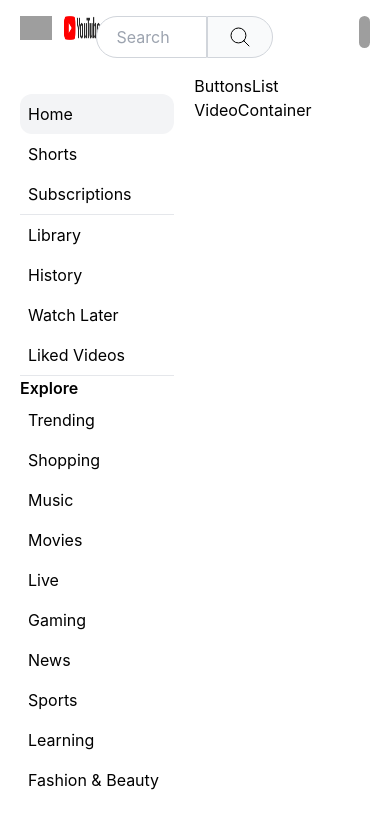
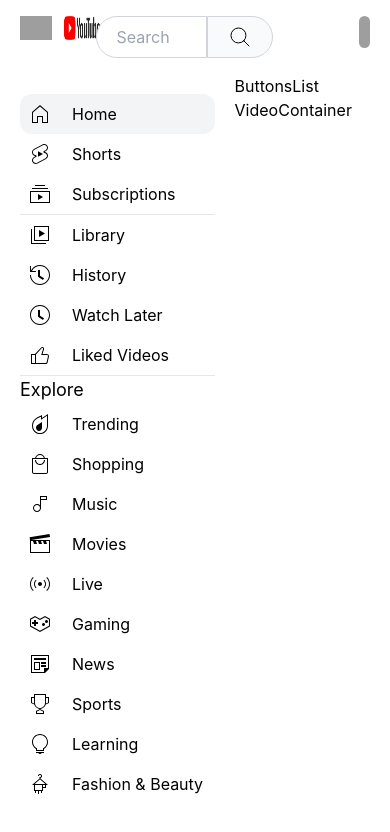
Before and after one commit to niralimamaniya/Viewnix, a React (Create React App) app: page / in a window 390 px wide. Shown: the top 832 px of the page. Built offline with nearby package versions, Linux system fonts and the light colour scheme; grey boxes are pictures that could not be loaded.

Commit message:
Added hamburger menu feature

```diff
--- a/src/components/Header.js
+++ b/src/components/Header.js
@@ -1,14 +1,23 @@
 import React from 'react'
+import { useDispatch } from 'react-redux'
+import { toggleMenu } from '../utils/appSlice';
 
 const Header = () => {
-  return (
+
+    const dispatch = useDispatch();
+
+    const toggleMenuHandler = () => {
+        dispatch(toggleMenu())
+    }
+    return (
     <div className='grid grid-flow-col mx-5 my-2 py-2'>
         <div
             className='flex col-span-1'>
             <img
-                className='h-6'
+                className='h-6 cursor-pointer'
                 src='https://cdn.iconscout.com/icon/free/png-256/free-hamburger-menu-462145.png?f=webp'
                 alt='menu'
+                onClick={() => toggleMenuHandler()}
             />
             <img
                 className='h-6 mx-3'
--- a/src/components/Sidebar.js
+++ b/src/components/Sidebar.js
@@ -1,32 +1,89 @@
 import React from 'react';
+import { useSelector } from 'react-redux';
 const Sidebar = () => {
+
+    const isMenuOpen = useSelector(store => store.app.isMenuOpen);
+
+    // Early return
+    if(!isMenuOpen) return null;
     return (
         <div className='p-5 col-span-1'>
             <ul>
-                <li className='bg-gray-100 rounded-xl p-2 hover:bg-gray-100 cursor-pointer'>Home</li>
-                <li className='rounded-xl p-2 hover:bg-gray-100 cursor-pointer'>Shorts</li>
-                <li className='rounded-xl p-2 hover:bg-gray-100 cursor-pointer'>Subscriptions</li>
+                <li className='bg-gray-100 rounded-xl p-2 hover:bg-gray-100 cursor-pointer flex'>
+                <svg enable-background="new 0 0 24 24"  viewBox="0 0 24 24" focusable="false" className='w-6 h-6 block mr-5'><path d="m12 4.44 7 6.09V20h-4v-6H9v6H5v-9.47l7-6.09m0-1.32-8 6.96V21h6v-6h4v6h6V10.08l-8-6.96z"></path></svg>
+                    Home
+                </li>
+                <li className='rounded-xl p-2 hover:bg-gray-100 cursor-pointer flex'>
+                <svg viewBox="0 0 24 24" focusable="false" className='w-6 h-6 block mr-5'><path d="M10 14.65v-5.3L15 12l-5 2.65zm7.77-4.33-1.2-.5L18 9.06c1.84-.96 2.53-3.23 1.56-5.06s-3.24-2.53-5.07-1.56L6 6.94c-1.29.68-2.07 2.04-2 3.49.07 1.42.93 2.67 2.22 3.25.03.01 1.2.5 1.2.5L6 14.93c-1.83.97-2.53 3.24-1.56 5.07.97 1.83 3.24 2.53 5.07 1.56l8.5-4.5c1.29-.68 2.06-2.04 1.99-3.49-.07-1.42-.94-2.68-2.23-3.25zm-.23 5.86-8.5 4.5c-1.34.71-3.01.2-3.72-1.14-.71-1.34-.2-3.01 1.14-3.72l2.04-1.08v-1.21l-.69-.28-1.11-.46c-.99-.41-1.65-1.35-1.7-2.41-.05-1.06.52-2.06 1.46-2.56l8.5-4.5c1.34-.71 3.01-.2 3.72 1.14.71 1.34.2 3.01-1.14 3.72L15.5 9.26v1.21l1.8.74c.99.41 1.65 1.35 1.7 2.41.05 1.06-.52 2.06-1.46 2.56z"></path></svg>
+                    Shorts
+                </li>
+                <li className='rounded-xl p-2 hover:bg-gray-100 cursor-pointer flex'>
+                <svg enable-background="new 0 0 24 24" viewBox="0 0 24 24" focusable="false" className='w-6 h-6 block mr-5 '><path d="M10 18v-6l5 3-5 3zm7-15H7v1h10V3zm3 3H4v1h16V6zm2 3H2v12h20V9zM3 10h18v10H3V10z"></path></svg>
+                    Subscriptions
+                </li>
             </ul>
             <hr className='border-gray-200 border-1'/>
             <ul>
-                <li className='rounded-xl p-2 hover:bg-gray-100 cursor-pointer'>Library</li>
-                <li className='rounded-xl p-2 hover:bg-gray-100 cursor-pointer'>History</li>
-                <li className='rounded-xl p-2 hover:bg-gray-100 cursor-pointer'>Watch Later</li>
-                <li className='rounded-xl p-2 hover:bg-gray-100 cursor-pointer'>Liked Videos</li>
+                <li className='rounded-xl p-2 hover:bg-gray-100 cursor-pointer flex'>
+                <svg enable-background="new 0 0 24 24" viewBox="0 0 24 24" focusable="false" className='w-6 h-6 block mr-5 '><path d="m11 7 6 3.5-6 3.5V7zm7 13H4V6H3v15h15v-1zm3-2H6V3h15v15zM7 17h13V4H7v13z"></path></svg>
+                    Library
+                </li>
+                <li className='rounded-xl p-2 hover:bg-gray-100 cursor-pointer flex'>
+                <svg className='w-6 h-6 block mr-5 ' viewBox="0 0 24 24" focusable="false"><g><path d="M14.97 16.95 10 13.87V7h2v5.76l4.03 2.49-1.06 1.7zM22 12c0 5.51-4.49 10-10 10S2 17.51 2 12h1c0 4.96 4.04 9 9 9s9-4.04 9-9-4.04-9-9-9C8.81 3 5.92 4.64 4.28 7.38c-.11.18-.22.37-.31.56L3.94 8H8v1H1.96V3h1v4.74c.04-.09.07-.17.11-.25.11-.22.23-.42.35-.63C5.22 3.86 8.51 2 12 2c5.51 0 10 4.49 10 10z"></path></g></svg>
+                    History
+                </li>
+                <li className='rounded-xl p-2 hover:bg-gray-100 cursor-pointer flex'>
+                <svg viewBox="0 0 24 24" focusable="false" className='w-6 h-6 block mr-5 '><path d="M14.97 16.95 10 13.87V7h2v5.76l4.03 2.49-1.06 1.7zM12 3c-4.96 0-9 4.04-9 9s4.04 9 9 9 9-4.04 9-9-4.04-9-9-9m0-1c5.52 0 10 4.48 10 10s-4.48 10-10 10S2 17.52 2 12 6.48 2 12 2z"></path></svg>
+                    Watch Later
+                </li>
+                <li className='rounded-xl p-2 hover:bg-gray-100 cursor-pointer flex'>
+                <svg enable-background="new 0 0 24 24" viewBox="0 0 24 24" focusable="false" className='w-6 h-6 block mr-5 '><path d="M18.77,11h-4.23l1.52-4.94C16.38,5.03,15.54,4,14.38,4c-0.58,0-1.14,0.24-1.52,0.65L7,11H3v10h4h1h9.43 c1.06,0,1.98-0.67,2.19-1.61l1.34-6C21.23,12.15,20.18,11,18.77,11z M7,20H4v-8h3V20z M19.98,13.17l-1.34,6 C18.54,19.65,18.03,20,17.43,20H8v-8.61l5.6-6.06C13.79,5.12,14.08,5,14.38,5c0.26,0,0.5,0.11,0.63,0.3 c0.07,0.1,0.15,0.26,0.09,0.47l-1.52,4.94L13.18,12h1.35h4.23c0.41,0,0.8,0.17,1.03,0.46C19.92,12.61,20.05,12.86,19.98,13.17z"></path></svg>
+                    Liked Videos
+                </li>
             </ul>
             <hr className='border-gray-200 border-1'/>
-            <h1 className='font-semibold'>Explore</h1>
+            <span className='text-lg'>Explore</span>
             <ul>
-                <li className='rounded-xl p-2 hover:bg-gray-100 cursor-pointer'>Trending</li>
-                <li className='rounded-xl p-2 hover:bg-gray-100 cursor-pointer'>Shopping</li>
-                <li className='rounded-xl p-2 hover:bg-gray-100 cursor-pointer'>Music</li>
-                <li className='rounded-xl p-2 hover:bg-gray-100 cursor-pointer'>Movies</li>
-                <li className='rounded-xl p-2 hover:bg-gray-100 cursor-pointer'>Live</li>
-                <li className='rounded-xl p-2 hover:bg-gray-100 cursor-pointer'>Gaming</li>
-                <li className='rounded-xl p-2 hover:bg-gray-100 cursor-pointer'>News</li>
-                <li className='rounded-xl p-2 hover:bg-gray-100 cursor-pointer'>Sports</li>
-                <li className='rounded-xl p-2 hover:bg-gray-100 cursor-pointer'>Learning</li>
-                <li className='rounded-xl p-2 hover:bg-gray-100 cursor-pointer'>Fashion & Beauty</li>
+                <li className='rounded-xl p-2 hover:bg-gray-100 cursor-pointer flex'>
+                <svg enable-background="new 0 0 24 24" viewBox="0 0 24 24" focusable="false" className='w-6 h-6 block mr-5 '><path d="M19 3.87v9.77C19 17.7 15.86 21 12 21s-7-3.3-7-7.37v-.13c0-1.06.22-2.13.62-3.09.5-1.19 1.29-2.21 2.27-2.97.85-.66 1.83-1.14 2.87-1.65.39-.19.77-.38 1.15-.58.36-.19.72-.38 1.08-.56v3.22l1.55-1.04L19 3.87M20 2l-6 4V3c-.85.44-1.7.88-2.55 1.33-1.41.74-2.9 1.34-4.17 2.32-1.13.87-2.02 2.05-2.58 3.37-.46 1.09-.7 2.29-.7 3.48v.14C4 18.26 7.58 22 12 22s8-3.74 8-8.36V2zM9.45 12.89 14 10v5.7c0 1.82-1.34 3.3-3 3.3s-3-1.47-3-3.3c0-1.19.58-2.23 1.45-2.81z"></path></svg>
+                    Trending
+                </li>
+                <li className='rounded-xl p-2 hover:bg-gray-100 cursor-pointer flex'>
+                <svg viewBox="0 0 24 24" focusable="false" className='w-6 h-6 block mr-5'><path d="M7 8c0 2.76 2.24 5 5 5s5-2.24 5-5h-1c0 2.21-1.79 4-4 4s-4-1.79-4-4H7zm9.9-2c-.46-2.28-2.48-4-4.9-4S7.56 3.72 7.1 6H4v14c0 1.1.9 2 2 2h12c1.1 0 2-.9 2-2V6h-3.1zM12 3c1.86 0 3.43 1.27 3.87 3H8.13c.44-1.73 2.01-3 3.87-3zm7 17c0 .55-.45 1-1 1H6c-.55 0-1-.45-1-1V7h14v13z"></path></svg>
+                    Shopping
+                </li>
+                <li className='rounded-xl p-2 hover:bg-gray-100 cursor-pointer flex'>
+                <svg enable-background="new 0 0 24 24" viewBox="0 0 24 24" focusable="false" className='w-6 h-6 block mr-5'><path d="M12 4v9.38c-.73-.84-1.8-1.38-3-1.38-2.21 0-4 1.79-4 4s1.79 4 4 4 4-1.79 4-4V8h6V4h-7zM9 19c-1.66 0-3-1.34-3-3s1.34-3 3-3 3 1.34 3 3-1.34 3-3 3zm9-12h-5V5h5v2z"></path></svg>
+                    Music
+                </li>
+                <li className='rounded-xl p-2 hover:bg-gray-100 cursor-pointer flex'>
+                <svg viewBox="0 0 24 24" focusable="false" className='w-6 h-6 block mr-5'><path d="m22.01 4.91-.5-2.96L1.64 5.19 2 8v13h20V8H3.06l18.95-3.09zM5 9l1 3h3L8 9h2l1 3h3l-1-3h2l1 3h3l-1-3h3v11H3V9h2z"></path></svg>
+                    Movies
+                </li>
+                <li className='rounded-xl p-2 hover:bg-gray-100 cursor-pointer flex'>
+                <svg enable-background="new 0 0 24 24" viewBox="0 0 24 24" focusable="false" className='w-6 h-6 block mr-5'><g><path d="M14 12c0 1.1-.9 2-2 2s-2-.9-2-2 .9-2 2-2 2 .9 2 2zM8.48 8.45l-.71-.7C6.68 8.83 6 10.34 6 12s.68 3.17 1.77 4.25l.71-.71C7.57 14.64 7 13.39 7 12s.57-2.64 1.48-3.55zm7.75-.7-.71.71c.91.9 1.48 2.15 1.48 3.54s-.57 2.64-1.48 3.55l.71.71C17.32 15.17 18 13.66 18 12s-.68-3.17-1.77-4.25zM5.65 5.63l-.7-.71C3.13 6.73 2 9.24 2 12s1.13 5.27 2.95 7.08l.71-.71C4.02 16.74 3 14.49 3 12s1.02-4.74 2.65-6.37zm13.4-.71-.71.71C19.98 7.26 21 9.51 21 12s-1.02 4.74-2.65 6.37l.71.71C20.87 17.27 22 14.76 22 12s-1.13-5.27-2.95-7.08z"></path></g></svg>
+                    Live
+                </li>
+                <li className='rounded-xl p-2 hover:bg-gray-100 cursor-pointer flex'>
+                <svg enable-background="new 0 0 24 24" viewBox="0 0 24 24" focusable="false" className='w-6 h-6 block mr-5'><path d="M10 12H8v2H6v-2H4v-2h2V8h2v2h2v2zm7 .5c0-.83-.67-1.5-1.5-1.5s-1.5.67-1.5 1.5.67 1.5 1.5 1.5 1.5-.67 1.5-1.5zm3-3c0-.83-.67-1.5-1.5-1.5S17 8.67 17 9.5s.67 1.5 1.5 1.5 1.5-.67 1.5-1.5zm-3.03-4.35-4.5 2.53-.49.27-.49-.27-4.5-2.53L3 7.39v6.43l8.98 5.04 8.98-5.04V7.39l-3.99-2.24m0-1.15 4.99 2.8v7.6L11.98 20 2 14.4V6.8L6.99 4l4.99 2.8L16.97 4z"></path></svg>
+                    Gaming
+                </li>
+                <li className='rounded-xl p-2 hover:bg-gray-100 cursor-pointer flex'>
+                <svg enable-background="new 0 0 24 24" viewBox="0 0 24 24" focusable="false" className='w-6 h-6 block mr-5'><path d="M11 11v6H7v-6h4m1-1H6v8h6v-8zM3 3.03V21h14l4-4V3.03M20 4v11.99l-.01.01H16v3.99l-.01.01H4V4h16zm-2 4H6V6h12v2zm0 7h-5v-2h5v2zm0-3h-5v-2h5v2z"></path></svg>
+                    News
+                </li>
+                <li className='rounded-xl p-2 hover:bg-gray-100 cursor-pointer flex'>
+                <svg viewBox="0 0 24 24" focusable="false" className='w-6 h-6 block mr-5'><path d="M18 5V2H6v3H3v6l3.23 1.61c.7 2.5 2.97 4.34 5.69 4.38L8 19v3h8v-3l-3.92-2.01c2.72-.04 4.99-1.88 5.69-4.38L21 11V5h-3zM6 11.38l-2-1V6h2v5.38zM15 21H9v-1.39l3-1.54 3 1.54V21zm2-10c0 2.76-2.24 5-5 5s-5-2.24-5-5V3h10v8zm3-.62-2 1V6h2v4.38z"></path></svg>
+                    Sports
+                </li>
+                <li className='rounded-xl p-2 hover:bg-gray-100 cursor-pointer flex'>
+                <svg enable-background="new 0 0 24 24" viewBox="0 0 24 24" focusable="false" className='w-6 h-6 block mr-5'><path d="M16 21h-2.28c-.35.6-.98 1-1.72 1s-1.38-.4-1.72-1H8v-1h8v1zm4-11c0 2.96-1.61 5.54-4 6.92V19H8v-2.08C5.61 15.54 4 12.96 4 10c0-4.42 3.58-8 8-8s8 3.58 8 8zm-5 8v-1.66l.5-.29C17.66 14.8 19 12.48 19 10c0-3.86-3.14-7-7-7s-7 3.14-7 7c0 2.48 1.34 4.8 3.5 6.06l.5.28V18h6z"></path></svg>
+                    Learning
+                </li>
+                <li className='rounded-xl p-2 hover:bg-gray-100 cursor-pointer flex'>
+                <svg className='w-6 h-6 block mr-5' viewBox="0 0 24 24" focusable="false"><path d="M12.5 6.44v-.5C13.36 5.71 14 4.93 14 4c0-1.1-.9-2-2-2s-2 .9-2 2h1c0-.55.45-1 1-1s1 .45 1 1-.45 1-1 1h-.5v1.44L4 13h2v6h1v2h1v-2h2v3h1v-3h2v2h1v-2h1v-3h3v-3h2l-7.5-6.56zM6.66 12 12 7.33 17.34 12H6.66zM14 18H7v-5h7v5zm1-3v-2h2v2h-2z"></path></svg>
+                    Fashion & Beauty
+                </li>
             </ul>
         </div>
     )
```
